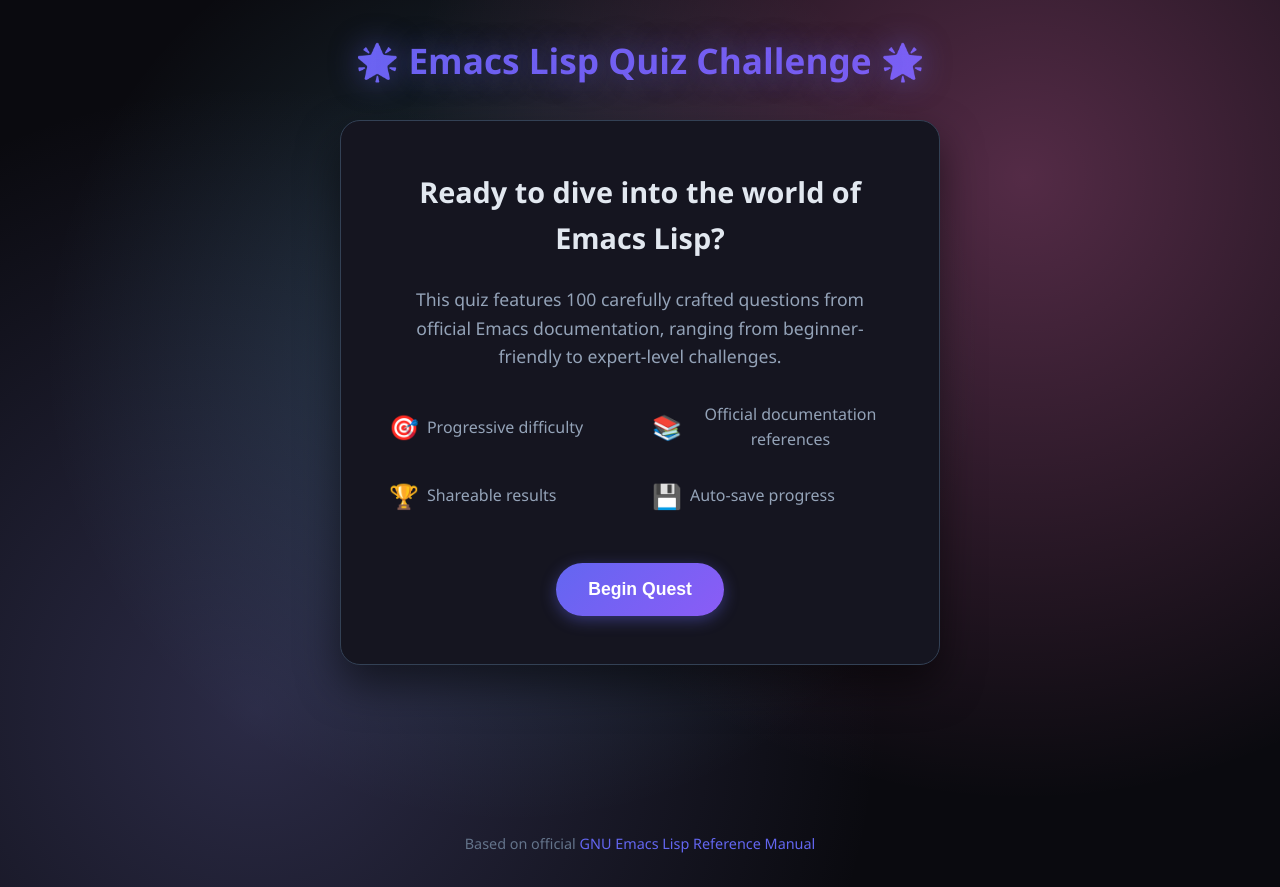
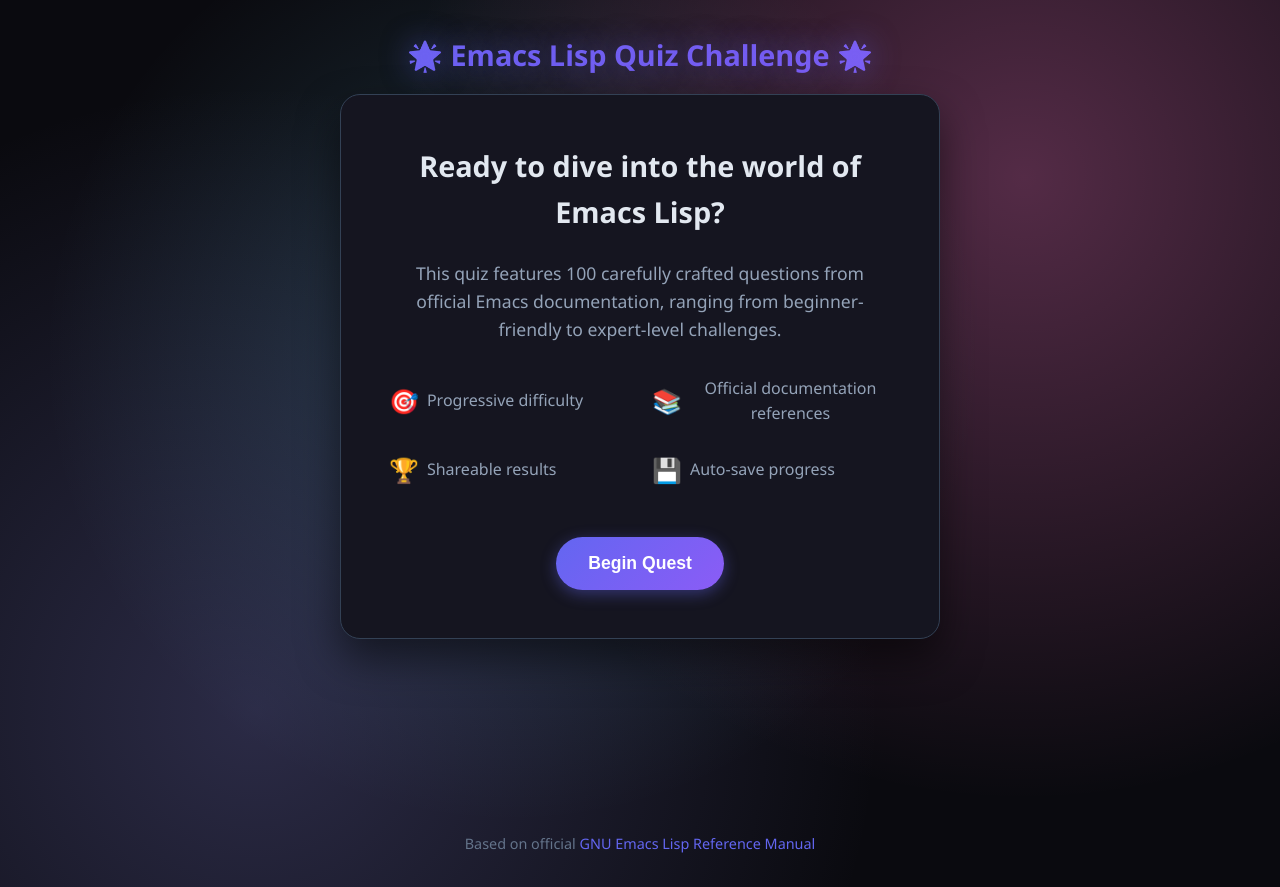
Before and after one commit to andreasjansson/greger.el, a plain HTML site: page examples/emacs-quiz/index.html in a window 1280 px wide. Drawn offline with Linux system fonts and the light colour scheme.

Commit message:
Further reduce header height for more compact layout

```diff
--- a/examples/emacs-quiz/style.css
+++ b/examples/emacs-quiz/style.css
@@ -47,17 +47,17 @@ body {
 
 header {
     text-align: center;
-    margin-bottom: 1.5rem;
+    margin-bottom: 0.8rem;
 }
 
 .title {
-    font-size: 2.2rem;
+    font-size: 1.8rem;
     font-weight: 800;
     background: var(--gradient-1);
     -webkit-background-clip: text;
     -webkit-text-fill-color: transparent;
     background-clip: text;
-    margin-bottom: 0.5rem;
+    margin-bottom: 0.2rem;
     text-shadow: 0 0 30px rgba(99, 102, 241, 0.5);
 }
 
```
Also changed, not shown: 1 other file.
